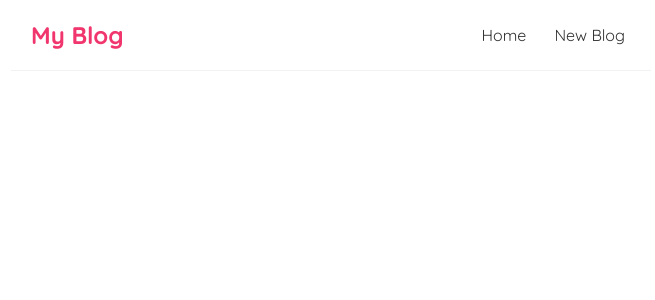
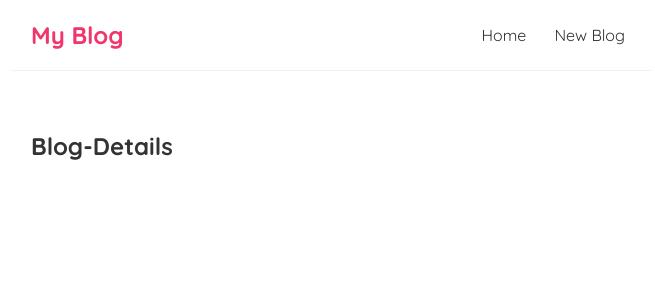
Before and after one commit to todiez/blog, a React (Create React App) app: page /blogs/1 in a window 1280 px wide. Shown: the top 300 px of the page, without its empty margins (309-964 px from the left). Built offline with nearby package versions, Linux system fonts and the light colour scheme.

Commit message:
route detail added

```diff
--- a/src/App.js
+++ b/src/App.js
@@ -2,6 +2,7 @@
 import Home from "./Home";
 import { BrowserRouter as Router, Route, Switch } from "react-router-dom";
 import Create from "./Create";
+import BlogDetails from "./BlogDetails";
 
 function App() {
   return (
@@ -16,6 +17,9 @@
             <Route path="/create">
               <Create />
             </Route>
+            <Route path="/blogs/:id">
+              <BlogDetails/>
+            </Route>
           </Switch>
         </div>
       </div>
--- /dev/null
+++ b/src/BlogDetails.js
@@ -0,0 +1,13 @@
+import { useParams } from "react-router-dom";
+
+const BlogDetails = () => {
+    const {} = useParams;
+
+    return (
+        <div className="blog-details">
+            <h2>Blog-Details</h2>
+        </div>
+    );
+}
+
+export default BlogDetails;
```
